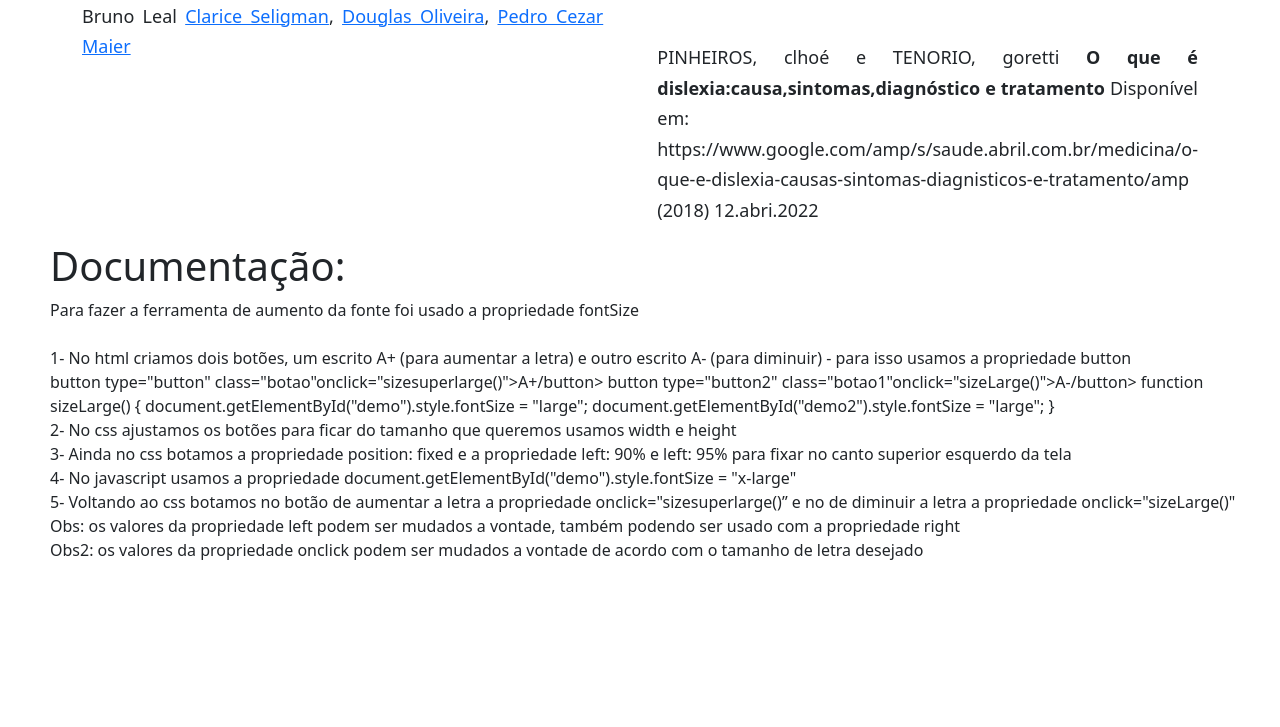
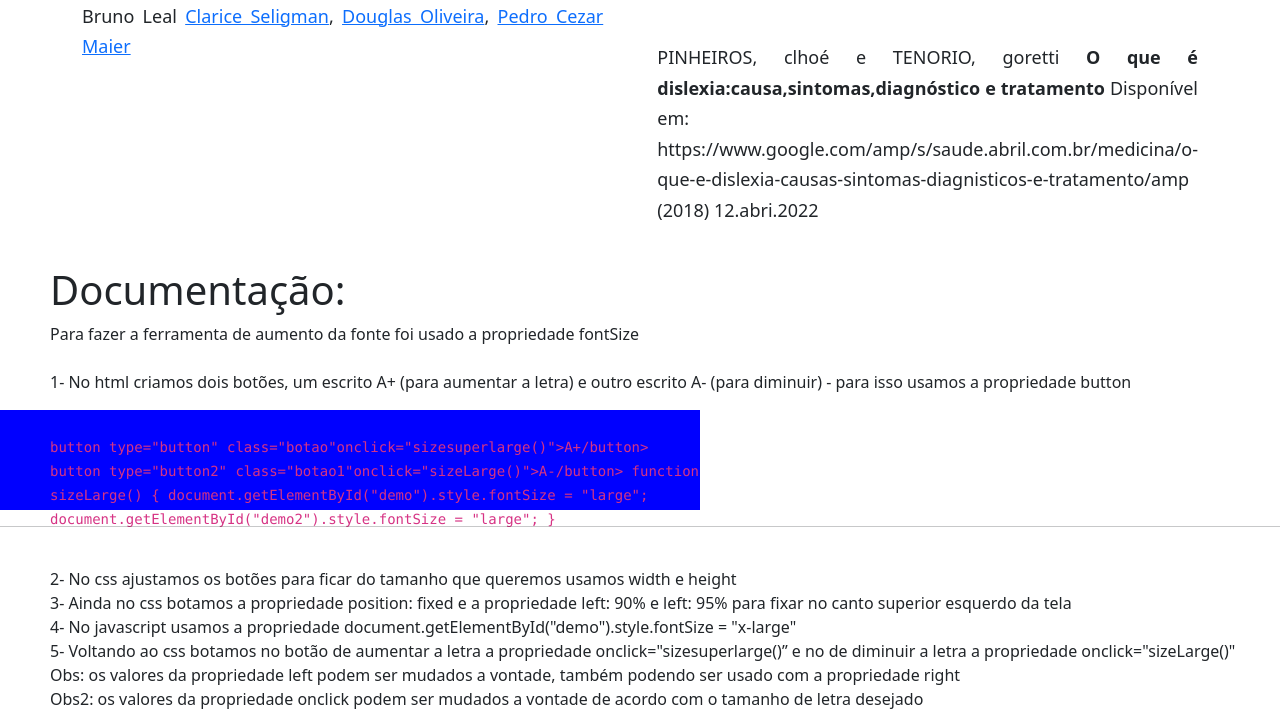
Before and after one commit to senacrs-emti/2022-2M-acessibilidade-05, a plain HTML site: page index.html in a window 1280 px wide. Shown: the part 1991-2718 px from the top of the page. Before the commit the page ends 2569 px from the top, so only its background shows below. Drawn offline with nearby package versions, Linux system fonts and the light colour scheme.

Commit message:
Add files via upload

```diff
--- a/index.html
+++ b/index.html
@@ -4,7 +4,7 @@
     <meta charset="UTF-8">
     <meta http-equiv="X-UA-Compatible" content="IE=edge">
     <meta name="viewport" content="width=device-width, initial-scale=1.0">
-    <title>Document</title>
+    <title>Dislexia e Tdah</title>
     <link rel="stylesheet" href="style.css">
     <link href="https://cdn.jsdelivr.net/npm/bootstrap@5.1.3/dist/css/bootstrap.min.css" rel="stylesheet" integrity="sha384-1BmE4kWBq78iYhFldvKuhfTAU6auU8tT94WrHftjDbrCEXSU1oBoqyl2QvZ6jIW3" crossorigin="anonymous">
 </head>
@@ -22,8 +22,9 @@
         document.getElementById("h4a").style.fontSize = "large";
         document.getElementById("h4a2").style.fontSize = "large";
         document.getElementById("final").style.fontSize = "large";
-
-    }
+        document.getElementById("feito").style.fontSize = "large";
+        document.getElementById("feito2").style.fontSize = "large";
+      }
 
     function sizesuperlarge (){
         document.getElementById("demo").style.fontSize = "xx-large";
@@ -31,7 +32,9 @@
         document.getElementById("h4a").style.fontSize = "xx-large";
         document.getElementById("h4a2").style.fontSize = "xx-large";
         document.getElementById("final").style.fontSize = "xx-large";
-    }
+        document.getElementById("feito").style.fontSize = "xx-large";
+        document.getElementById("feito2").style.fontSize = "xx-large";
+      }
 
 
 
@@ -146,24 +149,30 @@
           <script>
             new window.VLibras.Widget('https://vlibras.gov.br/app');
           </script>
-
+      <br>
       <h1>Documentação:</h1>
         <p id="final">
       Para fazer a ferramenta de aumento da fonte foi usado a propriedade fontSize <br>
        <br>
        1- No html criamos dois botões, um escrito A+ (para aumentar a letra) e outro escrito A- (para diminuir) - para isso usamos a propriedade button
-      <br>
-       button type="button" class="botao"onclick="sizesuperlarge()">A+/button>
+
+
+      <div class="quadrado">
+       <p id="feito2">
+     <br>
+      <code>button type="button" class="botao"onclick="sizesuperlarge()">A+/button>
 
        button type="button2" class="botao1"onclick="sizeLarge()">A-/button>
 
          function sizeLarge() {
             document.getElementById("demo").style.fontSize = "large";
             document.getElementById("demo2").style.fontSize = "large";
-        }
+        }</code>
 
-
-       <br>
+      </div>
+      <hr>
+      <p id="feito">
+      <br>
         2- No css ajustamos os botões para ficar do tamanho que queremos usamos width e height
         <br>
       3- Ainda no css botamos a propriedade position: fixed e a propriedade left: 90% e left: 95% para fixar no canto superior esquerdo da tela
--- a/style.css
+++ b/style.css
@@ -54,7 +54,24 @@ h1{
         float: right;
     }
 }
-seletor{
-    border: 10px;
-    background-color: forestgreen;
+body{
+    font-family: "Helvetica Neue", Helvetica, Arial, sans-serif;
 }
+@media only screen and (max-device-width: 900px) {
+.quadrado {
+    width: 700px;
+    height: 100px;
+    background-color:blue;
+    margin-right:100px;
+
+  }
+}
+
+
+  P#feito2{
+    margin-left: 50px;
+
+  }
+P#feito{
+    margin-left: 50px;
+}
```
